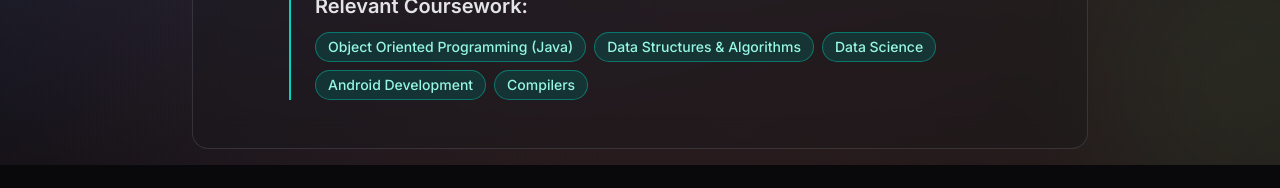
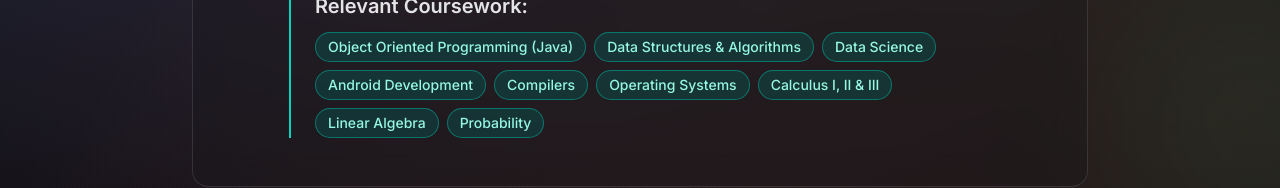
Before and after one commit to Felomondi/gen_ai_pw, a Next.js app in the folder my-ai-portfolio/: page / in a window 1280 px wide. Shown: the part 715-903 px from the top of the page. Before the commit the page ends 880 px from the top, so only its background shows below. Built offline with nearby package versions, Linux system fonts and the light colour scheme.

Commit message:
added courses

```diff
--- a/my-ai-portfolio/app/page.tsx
+++ b/my-ai-portfolio/app/page.tsx
@@ -13,7 +13,8 @@ const education = {
     degree: "BSc Computer Science & Math (Statistics)",
     college: "Vassar College",
     expected: "Expected: May 2026",
-    courses: ["Object Oriented Programming (Java)", "Data Structures & Algorithms", "Data Science", "Android Development", "Compilers"]
+    courses: ["Object Oriented Programming (Java)", "Data Structures & Algorithms", "Data Science",
+      "Android Development", "Compilers", "Operating Systems", "Calculus I, II & III", "Linear Algebra", "Probability"]
 };
 
 // Animation Variants
```
Also changed, not shown: 2 other files (tests, documents, lock files or other folders).
